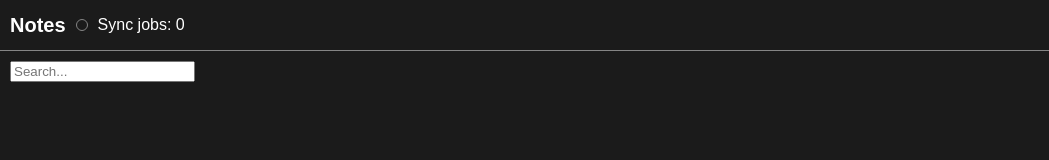
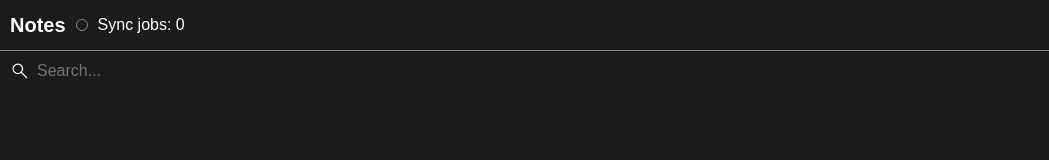
Before and after one commit to WBRK-dev/notes, an Electron app: page html/index.html in a window 1200 px wide. Shown: the full height of the page, 0-1049 px from the left. Drawn offline with Linux system fonts and the light colour scheme.

Commit message:
Added search

```diff
--- a/html/assets/css/main.css
+++ b/html/assets/css/main.css
@@ -3,6 +3,7 @@ main {
     display: flex;
     flex-direction: column;
     gap: 10px;
+    position: relative;
 }
 
 
@@ -67,3 +68,39 @@ main > notes note #indicator[data-job="done"] {
     border: 1px solid green;
     background-color: green;
 }
+
+
+/* Searchbar */
+.search {
+    z-index: 11;
+    display: flex;
+    gap: 5px;
+
+    position:sticky;
+    top: 10px;
+    left: 0;
+}
+
+.search img {
+    height: 20px;
+}
+
+.search input {
+    background-color: var(--bg);
+    border: none;
+    outline: none;
+    font-size: 16px;
+    flex-grow: 1;
+}
+
+.searchbarback {
+    z-index: 10;
+    position: fixed;
+    top: -41px;
+    /* top: 0; */
+    left: 0;
+    width: 100%;
+    height: 40px;
+    background-color: var(--bg);
+    border-bottom: 1px solid var(--border);
+}
--- a/html/index.html
+++ b/html/index.html
@@ -16,7 +16,8 @@
         <div class="img-button" id="settings"><img src="./assets/img/cog.svg"></div>
     </div></header>
     <main>
-        <div class="search"><input type="text" placeholder="Search..."></div>
+        <div class="searchbarback"></div>
+        <div class="search"><img src="./assets/img/search.svg"><input type="text" placeholder="Search..." onchange="search()" onkeypress="search()" oninput="search()"></div>
         <notes>
         </notes>
     </main>
--- a/html/index.js
+++ b/html/index.js
@@ -134,3 +134,30 @@ if (localStorage.getItem('syncjobs') !== null) {
 } else {
     localStorage.setItem('syncjobs', '[]');
 };
+
+
+// Searchbar
+document.onscroll = function() {
+    if (window.scrollY > 50) {
+        $("main > .searchbarback").css("top","0");
+    } else {
+        $("main > .searchbarback").css("top","-41px");
+    }
+};
+
+function search() {
+    input = $("main > .search input").val();
+    notes = document.querySelectorAll("main > notes > note");
+    if (input !== "") {
+        $("main > notes > note").hide();
+        notes.forEach(note => {
+            noteTitle = note.querySelector("p.title").innerHTML;
+            noteContent = note.querySelector("p.desc").innerHTML;
+            if (noteTitle.toLowerCase().includes(input.toLowerCase()) || noteContent.toLowerCase().includes(input.toLowerCase())) {
+                note.style.display = "flex";
+            }
+        });
+    } else {
+        $("main > notes > note").show();
+    }
+}
```
